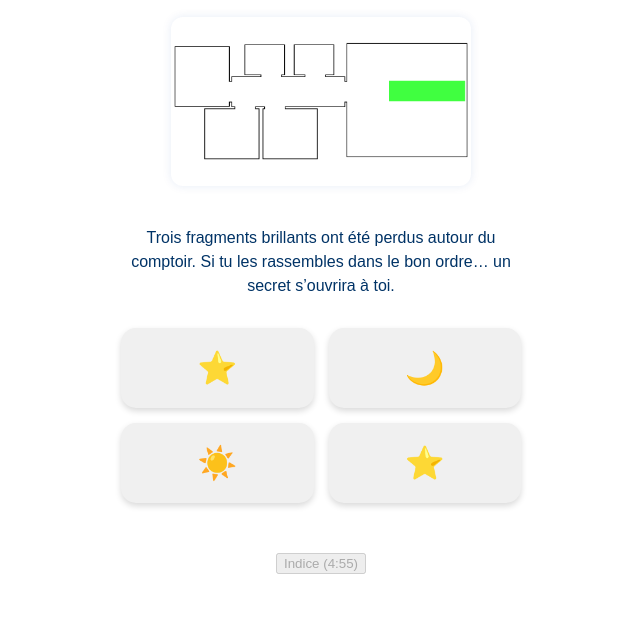
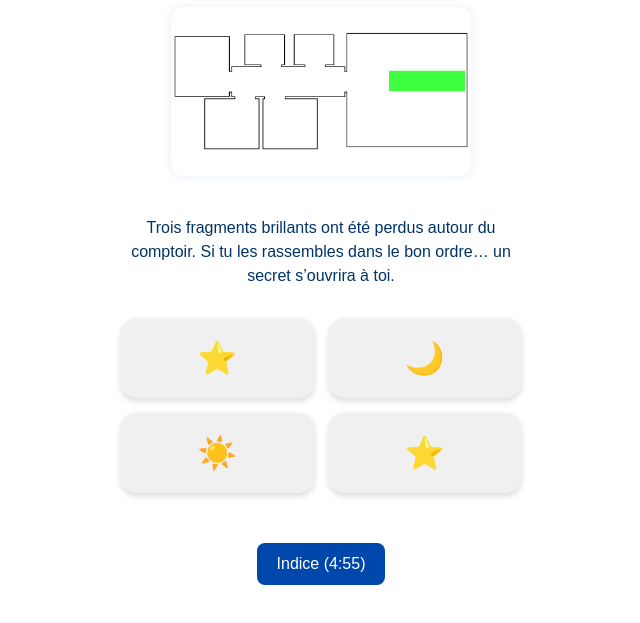
Before and after one commit to eyguiereactualite/jeux-2-piste, a plain HTML site: page enigme5.html in a window 1280 px wide. Shown: the part 149-772 px from the top of the page, without its empty margins (319-959 px from the left). Drawn offline with Linux system fonts and the light colour scheme.

Commit message:
Update enigme5.html

```diff
--- a/enigme5.html
+++ b/enigme5.html
@@ -75,8 +75,21 @@
       transform: scale(1.05);
     }
 
+    /* ✅ Bouton indice comme les autres */
     #btn-indice {
       margin-top: 20px;
+      padding: 12px 20px;
+      font-size: 16px;
+      background-color: #0047ab;
+      color: white;
+      border: none;
+      border-radius: 8px;
+      cursor: pointer;
+      transition: background-color 0.3s ease;
+    }
+
+    #btn-indice:hover {
+      background-color: #0066cc;
     }
   </style>
 </head>
```
